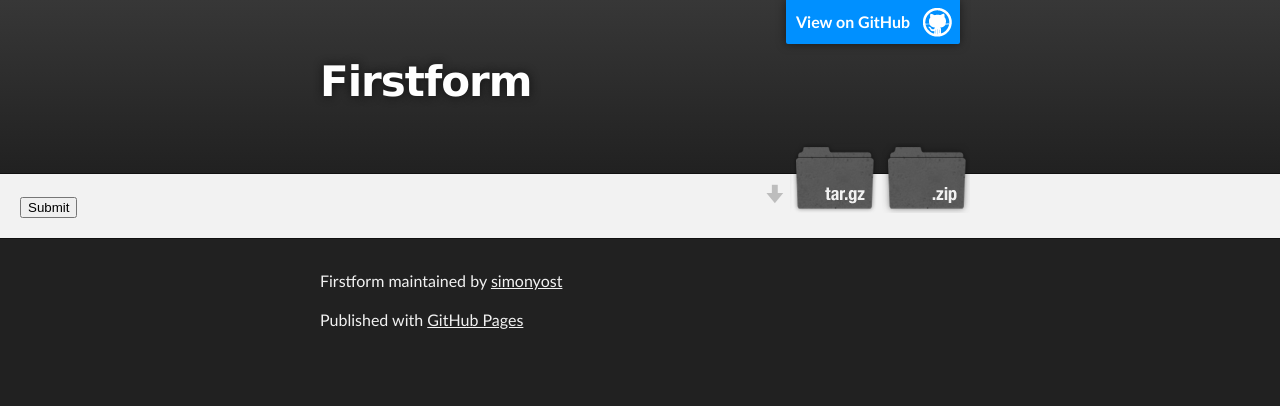
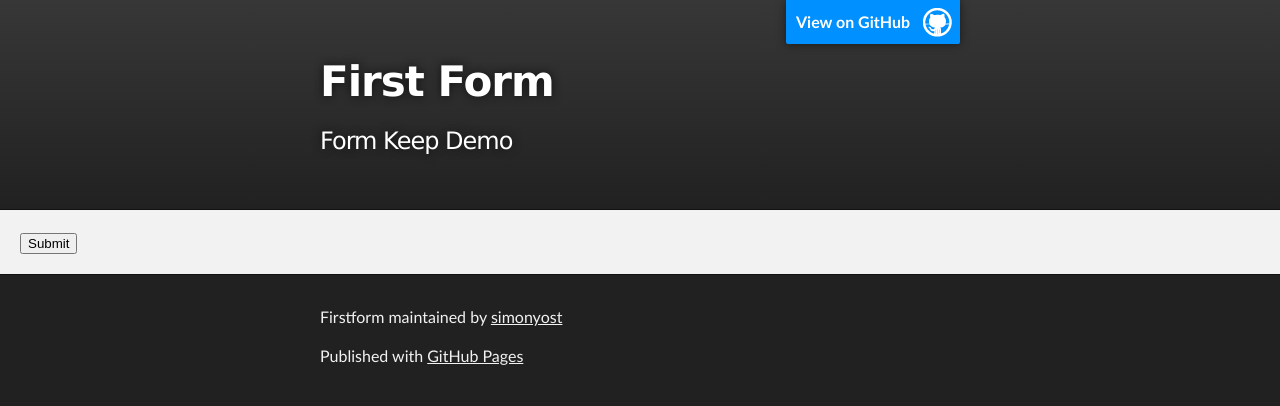
Before and after one commit to simonyost/firstform, a plain HTML site: page index.html in a window 1280 px wide. Drawn offline with Linux system fonts and the light colour scheme.

Commit message:
added form

```diff
--- a/index.html
+++ b/index.html
@@ -8,7 +8,7 @@
 
     <link rel="stylesheet" type="text/css" media="screen" href="stylesheets/stylesheet.css">
 
-    <title>Firstform</title>
+    <title>First From (test)</title>
   </head>
 
   <body>
@@ -18,13 +18,8 @@
         <header class="inner">
           <a id="forkme_banner" href="https://github.com/simonyost/firstform">View on GitHub</a>
 
-          <h1 id="project_title">Firstform</h1>
-          <h2 id="project_tagline"></h2>
-
-            <section id="downloads">
-              <a class="zip_download_link" href="https://github.com/simonyost/firstform/zipball/master">Download this project as a .zip file</a>
-              <a class="tar_download_link" href="https://github.com/simonyost/firstform/tarball/master">Download this project as a tar.gz file</a>
-            </section>
+          <h1 id="project_title">First Form</h1>
+          <h2 id="project_tagline">Form Keep Demo</h2>
         </header>
     </div>
 
```
